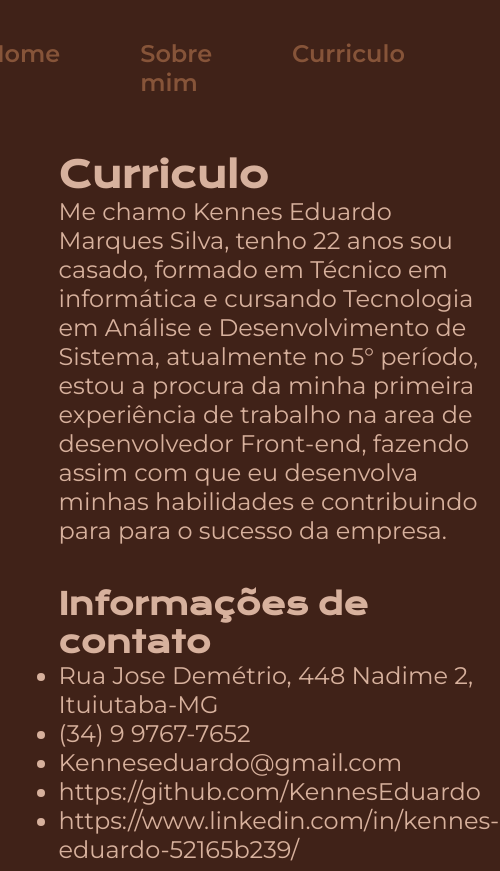
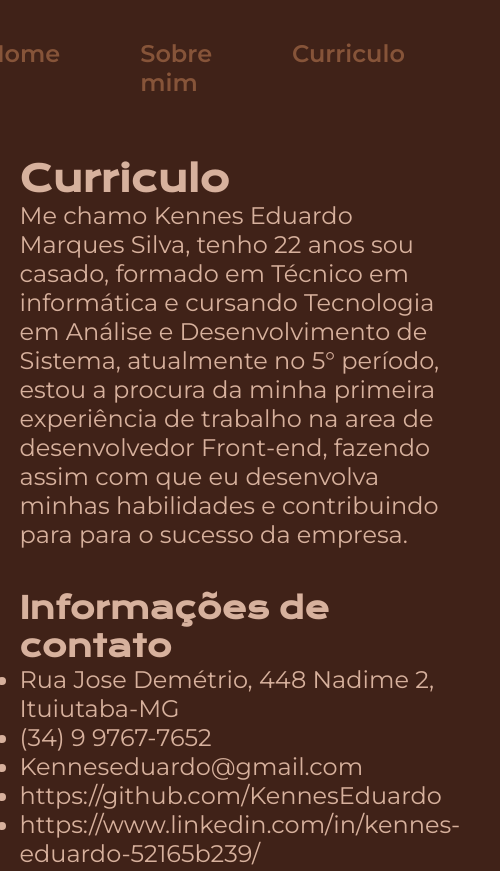
Before and after one commit to KennesEduardo/portifolio, a plain HTML site: page curriculo.html in a window 390 px wide. Shown: the top 871 px of the page, 500 px wide, since content can reach past the window. Drawn offline with nearby package versions, Linux system fonts and the light colour scheme.

Commit message:
1º portifolio com HTML e CSS

```diff
--- a/styles/style.css
+++ b/styles/style.css
@@ -47,6 +47,18 @@ body {
     flex-direction: column;
     gap: 40px;
 
+}
+.container_curriculo{
+    width: 70%;
+    padding: 4% 15%;
+    display: flex;
+    align-items: center;
+    justify-content: space-between;
+}
+.container_curriculo_conteudo{
+    display: flex;
+    flex-direction: column;
+    gap: 40px;
 }
 .container_conteudo_titulo {
     font-size: 2.25rem;
@@ -118,18 +130,7 @@ body {
     width: 50%;
     border-radius: 20px;
 }
-.container_curriculo{
-    width: 100%;
-    padding: 4% 15%;
-    display: flex;
-    align-items: center;
-    justify-content: space-between;
-}
-.container_curriculo_conteudo{
-    display: flex;
-    flex-direction: column;
-    gap: 40px;
-}
+
 .rodape {
     padding: 1.5rem;
     color: var(--cor-primaria);
@@ -153,4 +154,10 @@ body {
     .container_conteudo{
         width: auto;
     }
+    .container_curriculo{
+        padding: 5%;
+    }
+    .container_curriculo_conteudo{
+        width: auto;
+    }
 }
```
